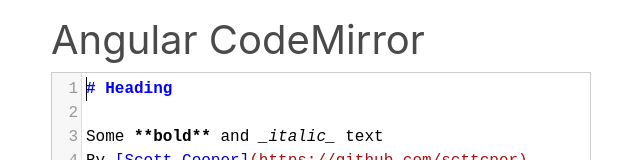
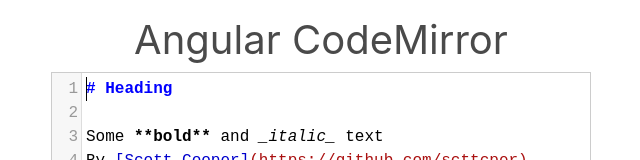
Before and after one commit to scttcper/ngx-codemirror, an Angular app: page / in a window 1280 px wide. Shown: the top 160 px of the page, without its empty margins (319-959 px from the left). Built offline with nearby package versions, Linux system fonts and the light colour scheme; what @ctrl/ngx-github-buttons would draw is missing.

Commit message:
center title

```diff
--- a/src/app/app.component.html
+++ b/src/app/app.component.html
@@ -1,7 +1,7 @@
 <div class="container mt-3">
   <div class="row justify-content-center">
     <div class="col-lg-6 col-12 mb-3">
-      <h1>Angular CodeMirror</h1>
+      <h1 class="text-center">Angular CodeMirror</h1>
 
       <div class="ngx-codemirror mb-2">
         <ngx-codemirror
```
